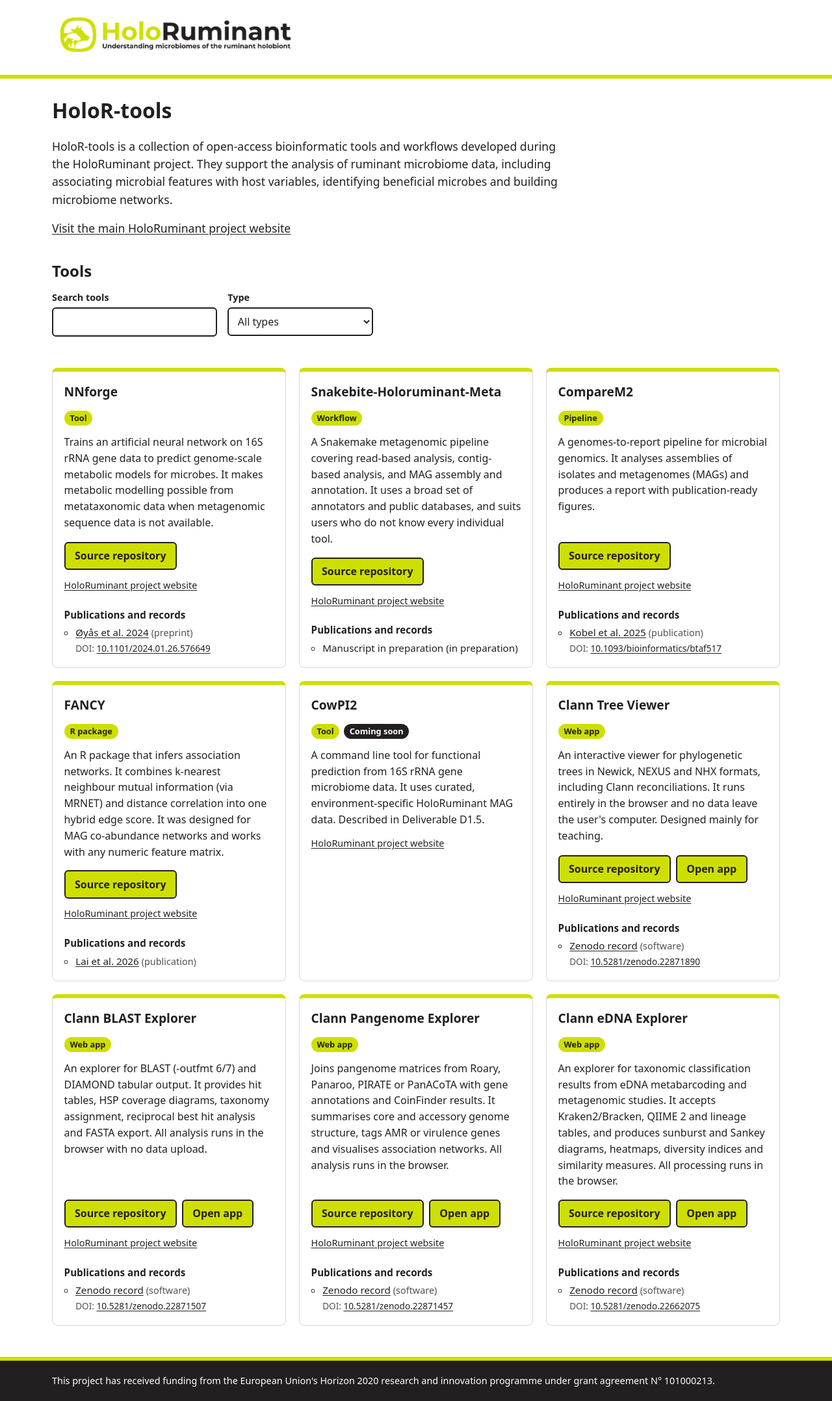
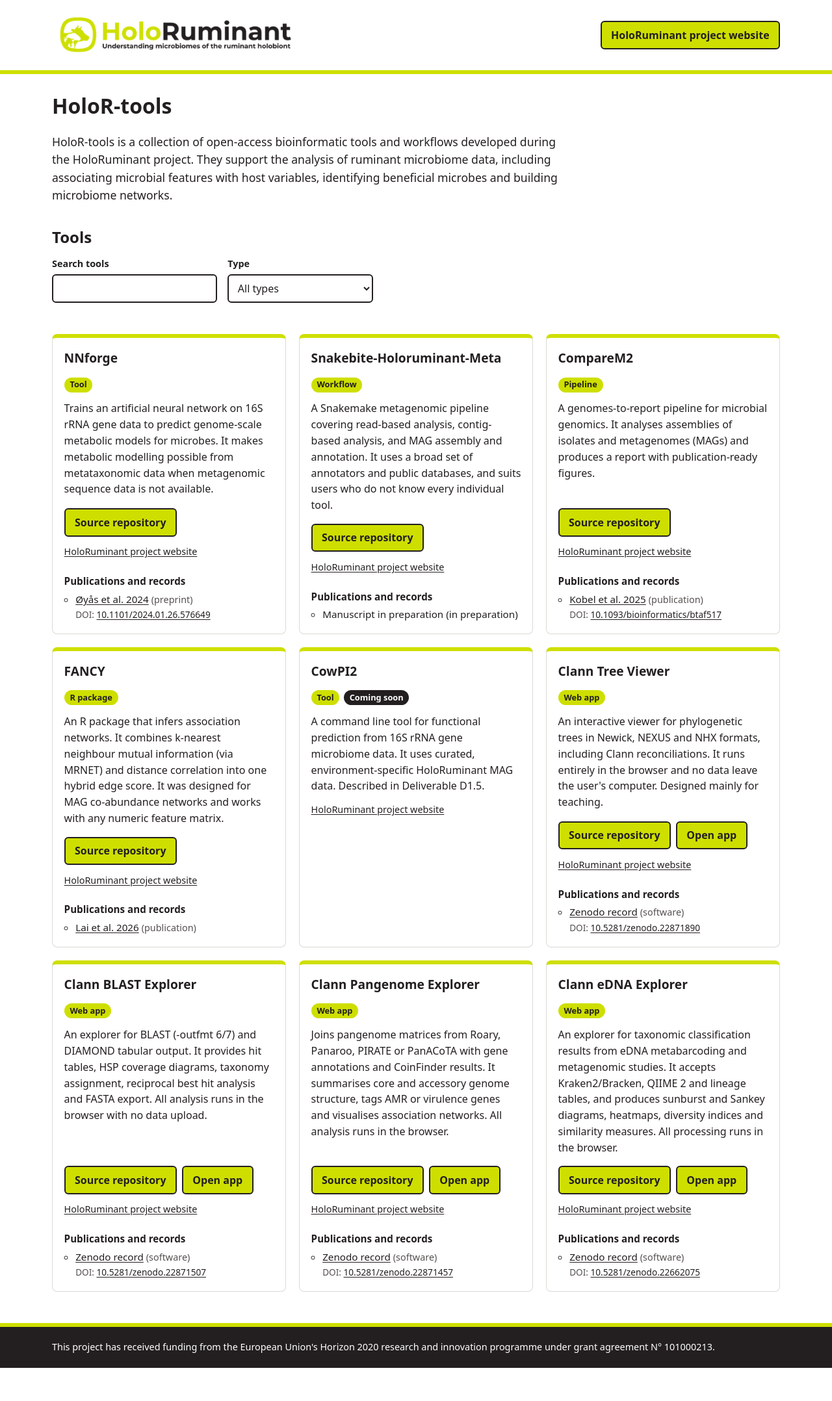
Before and after one commit to HoloRuminant/holoruminant.github.io, a Jekyll site: the page built from index.html, in a window 1280 px wide. Shown: the whole page at 65% size. Built offline with Jekyll 4.4.1, drawn with Linux system fonts in a browser that asks for light colours; after the commit the page ends 2105 px from its top, so only the background shows below that.

Commit message:
Move project website link to a header button

```diff
--- a/_layouts/default.html
+++ b/_layouts/default.html
@@ -10,10 +10,11 @@
 <body>
   <a class="skip-link" href="#main">Skip to content</a>
   <header class="site-header">
-    <div class="wrap">
+    <div class="wrap header-row">
       <a href="https://holoruminant.eu" class="logo-link">
         <img src="{{ '/assets/img/holoruminant-logo.png' | relative_url }}" alt="HoloRuminant project website: understanding microbiomes of the ruminant holobiont" width="972" height="194">
       </a>
+      <a class="button" href="https://holoruminant.eu">HoloRuminant project website</a>
     </div>
   </header>
   <main id="main" class="wrap">
--- a/assets/css/holoruminant.css
+++ b/assets/css/holoruminant.css
@@ -72,3 +72,5 @@
 .site-footer p { margin: 0; font-size: .9rem; }
 .doi { font-size: .85rem; color: var(--muted); overflow-wrap: anywhere; }
 .project-link { font-size: .9rem; }
+.header-row { display: flex; align-items: center; justify-content: space-between; gap: 1rem; flex-wrap: wrap; }
+.header-row .logo-link { flex: 0 1 380px; min-width: 0; }
--- a/index.html
+++ b/index.html
@@ -4,7 +4,6 @@
 <section class="intro">
   <h1>HoloR-tools</h1>
   <p>HoloR-tools is a collection of open-access bioinformatic tools and workflows developed during the HoloRuminant project. They support the analysis of ruminant microbiome data, including associating microbial features with host variables, identifying beneficial microbes and building microbiome networks.</p>
-  <p><a href="https://holoruminant.eu">Visit the main HoloRuminant project website</a></p>
 </section>
 
 <section aria-labelledby="tools-heading">
```
